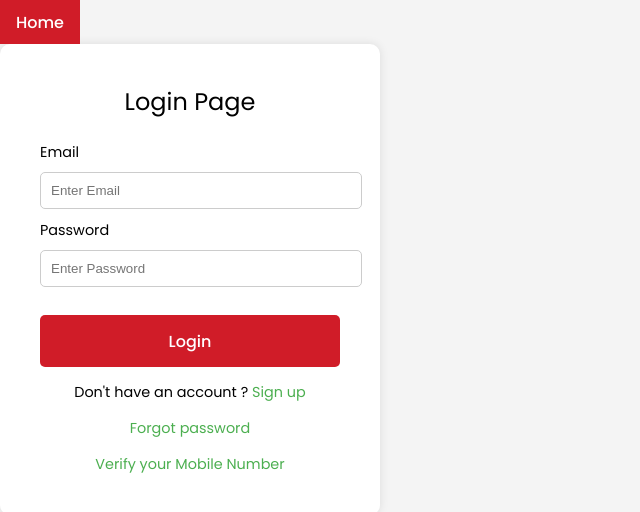
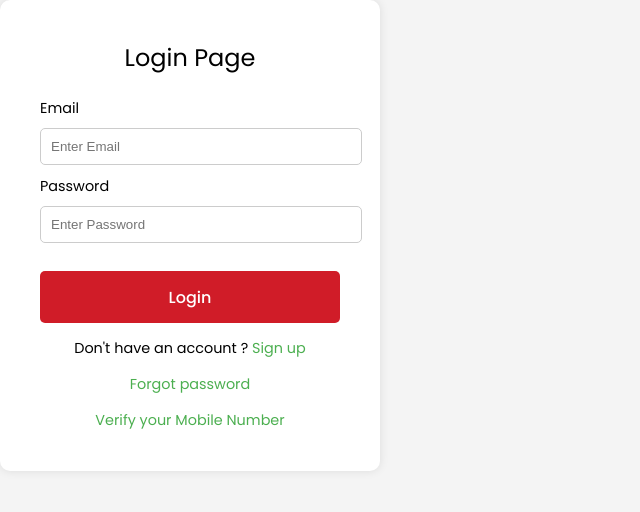
Before and after one commit to Chirag-Punia/blogEJY, a React (Create React App) app in the folder client/: page /login in a window 1280 px wide. Shown: the top 512 px of the page, without its empty margins (0-640 px from the left). Built offline with nearby package versions, Linux system fonts and the light colour scheme; no server answers.

Commit message:
Update Login.js

```diff
--- a/client/src/components/Login.js
+++ b/client/src/components/Login.js
@@ -37,14 +37,7 @@ const Login = () => {
 
   return (
     <>
-      <button
-        onClick={() => {
-          localStorage.removeItem("token");
-          reactNavigator("/login");
-        }}
-      >
-        Home
-      </button>
+
 
       <div className={"wrapper signin"}>
         <div className="form">
```
